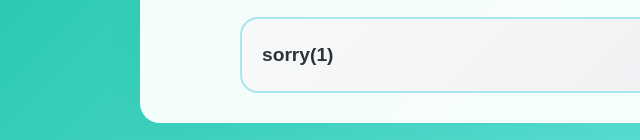
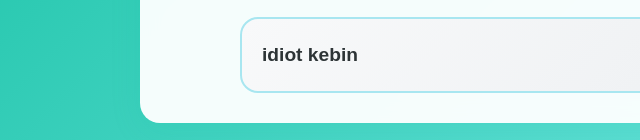
Before and after one commit to jhonkevincachuela-pixel/iloveyouuu, a plain HTML site: page main.html in a window 1280 px wide. Shown: the part 737-877 px from the top of the page, 0-640 px from the left. Drawn offline with Linux system fonts and the light colour scheme.

Commit message:
Update main.html

```diff
--- a/main.html
+++ b/main.html
@@ -684,7 +684,7 @@
             </div>
              <div class="letter-card" onclick="toggleLetter(this)">
                 <div class="letter-preview">
-                    <div class="letter-title">sorry(1)</div>
+                    <div class="letter-title">idiot kebin</div>
                     <div class="click-to-open">Click to Open 💕</div>
                 </div>
                 <div class="letter-content">
```
